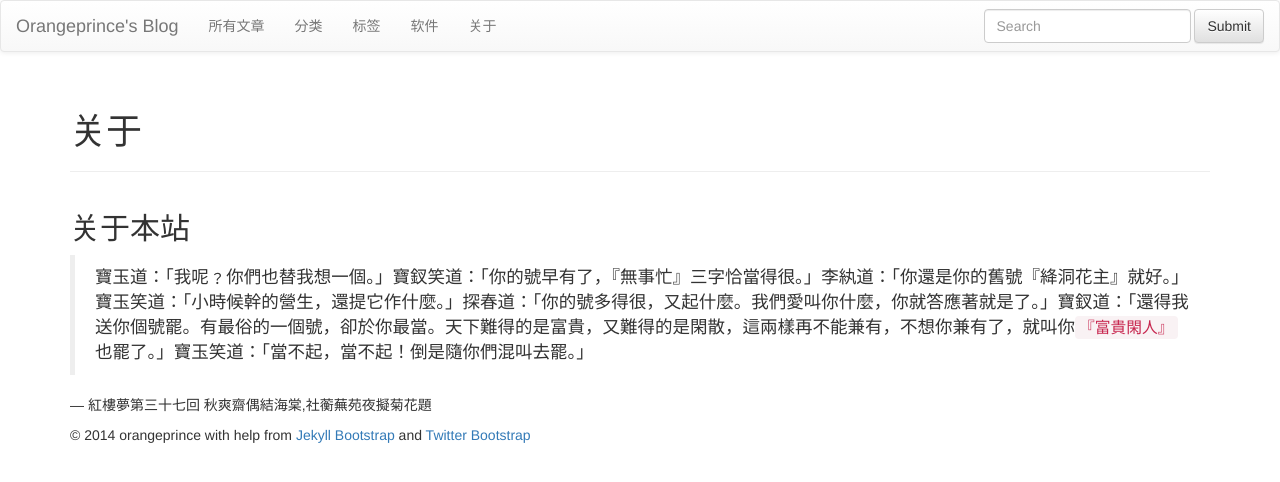
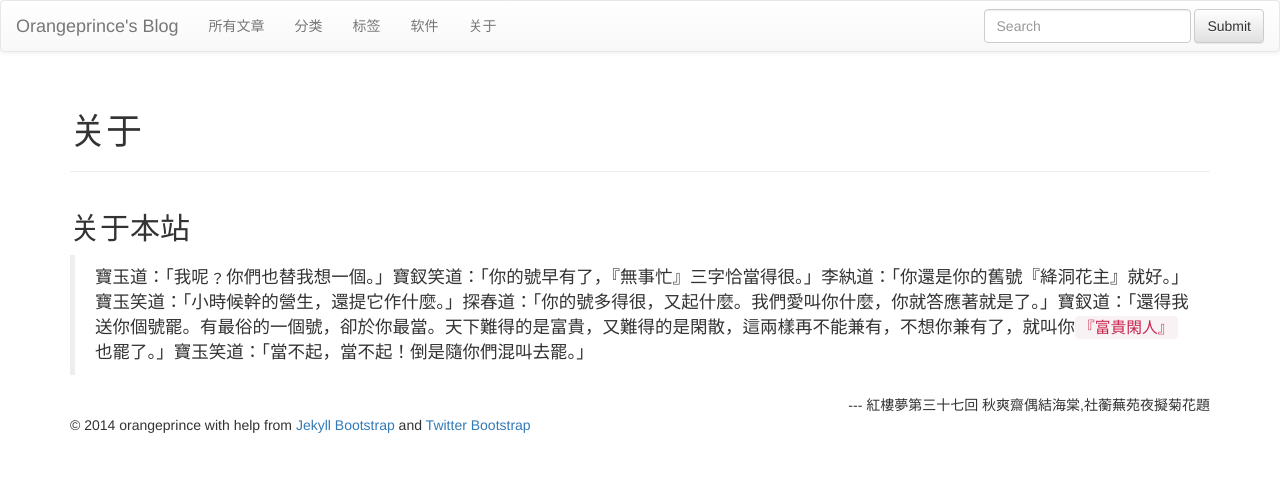
Before and after one commit to orangeprince/orangeprince.github.io, a Jekyll site: the page built from about.md, in a window 1280 px wide. Shown: the top 482 px of the page. Built offline with Jekyll 4.4.1, drawn with Linux system fonts in a browser that asks for light colours; nearby versions of some CDN libraries; library files that are not in the unit come from our copies; comment, search, counter and statistics services are not loaded; some of the changed lines change nothing that is shown.

Commit message:
modified:   about.md

```diff
--- a/about.md
+++ b/about.md
@@ -11,4 +11,4 @@ title : 关于
 
 >寶玉道：「我呢﹖你們也替我想一個。」寶釵笑道：「你的號早有了，『無事忙』三字恰當得很。」李紈道：「你還是你的舊號『絳洞花主』就好。」寶玉笑道：「小時候幹的營生，還提它作什麼。」探春道：「你的號多得很，又起什麼。我們愛叫你什麼，你就答應著就是了。」寶釵道：「還得我送你個號罷。有最俗的一個號，卻於你最當。天下難得的是富貴，又難得的是閑散，這兩樣再不能兼有，不想你兼有了，就叫你`『富貴閑人』`也罷了。」寶玉笑道：「當不起，當不起！倒是隨你們混叫去罷。」
 
- <span style='text-align: right'> --- 紅樓夢第三十七回 秋爽齋偶結海棠,社蘅蕪苑夜擬菊花題 </span>
+ <div style='text-align: right;'> --- 紅樓夢第三十七回 秋爽齋偶結海棠,社蘅蕪苑夜擬菊花題 </div>
```
